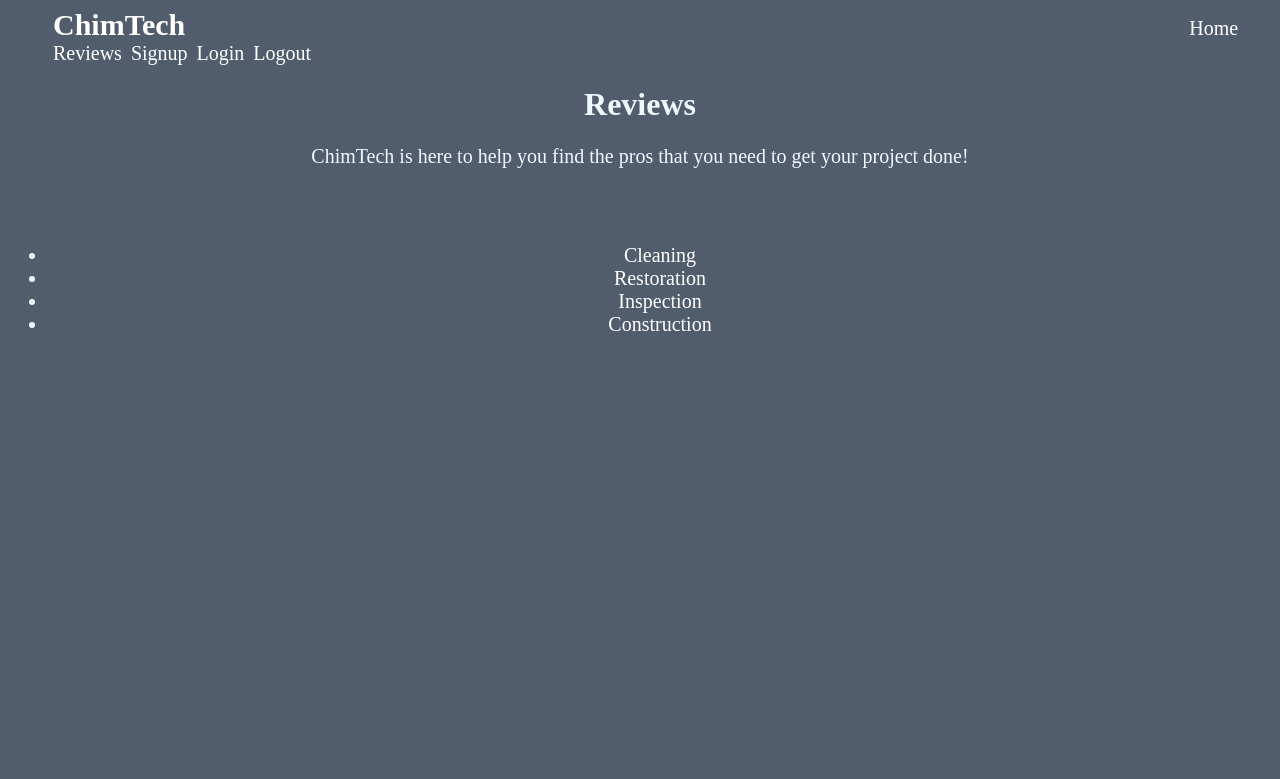
After one commit to alexbrenneman/chimtech, a Flask app: page /reviews in a window 1280 px wide. The commit adds this page. Shown: the top 779 px of the page. Run offline with Flask 2, Linux system fonts and the light colour scheme.

Commit message:
added reviews and the landing pages for the different review types

```diff
--- a/main.py
+++ b/main.py
@@ -113,9 +113,25 @@ def login():
 
 
 
-@app.route('/service')
+@app.route('/reviews')
 def service():
-    return render_template('service.html')
+    return render_template('reviews.html')
+
+@app.route('/cleaning_reviews')
+def cleaning_reviews():
+    return render_template('cleaning-reviews.html')
+
+@app.route('/restoration_reviews')
+def restoration_reviews():
+    return render_template('restoration_reviews.html')
+
+@app.route('/inspection_reviews')
+def inspection_reviews():
+    return render_template('inspection_reviews.html')
+
+@app.route('/construction_reviews')
+def construction_reviews():
+    return render_template('construction_reviews.html')
 
 
 @app.route('/logout')
--- a/static/css/main.css
+++ b/static/css/main.css
@@ -209,3 +209,23 @@ body{
 .signup-div{
   text-align: center;
 }
+
+#cleaning_reviews_h1{
+  text-align: center;
+  color: aliceblue;
+}
+
+#restoration_reviews_h1{
+  text-align: center;
+  color: aliceblue;
+}
+
+#inspection_reviews_h1{
+  text-align: center;
+  color: aliceblue;
+}
+
+#construction_reviews_h1{
+  text-align: center;
+  color: aliceblue;
+}
--- a/templates/base.html
+++ b/templates/base.html
@@ -10,7 +10,7 @@
         <div class="topnav">
             <a href="/" id="logo"><strong>ChimTech</strong></a>
             <a href="/" id="home-link">Home</a>
-            <a href="/service" id="service-link">Services</a>
+            <a href="/reviews" id="service-link">Reviews</a>
             <a href="/signup" id="signup-link">Signup</a>
             <a href="/login" id="login-link">Login</a>
             <a href="/logout" id="logout-link">Logout</a>
--- /dev/null
+++ b/templates/reviews.html
@@ -0,0 +1,16 @@
+{% extends "base.html" %}
+{% block content %}
+<body>
+    <h1 id="service-h1">Reviews</h1>
+    <p id="service-p">ChimTech is here to help you find the pros that you need to get your project done!</p>
+    <br>
+    <br>
+    <ul id="service-ul">
+        <li><a href="/cleaning_reviews">Cleaning</a></li>
+        <li><a href="/restoration_reviews">Restoration</a></li>
+        <li><a href="/inspection_reviews" >Inspection</a></li>
+        <li><a href="/construction_reviews">Construction</a></li>
+    </ul>
+</body>
+
+{% endblock %}
```
Also changed, not shown: templates/cleaning-reviews.html (added, +12 -0 lines), templates/construction_reviews.html (added, +12 -0 lines), templates/inspection_reviews.html (added, +12 -0 lines), templates/restoration_reviews.html (added, +12 -0 lines), templates/service.html (deleted, +0 -16 lines), templates/signup.html (+5 -5 lines).
